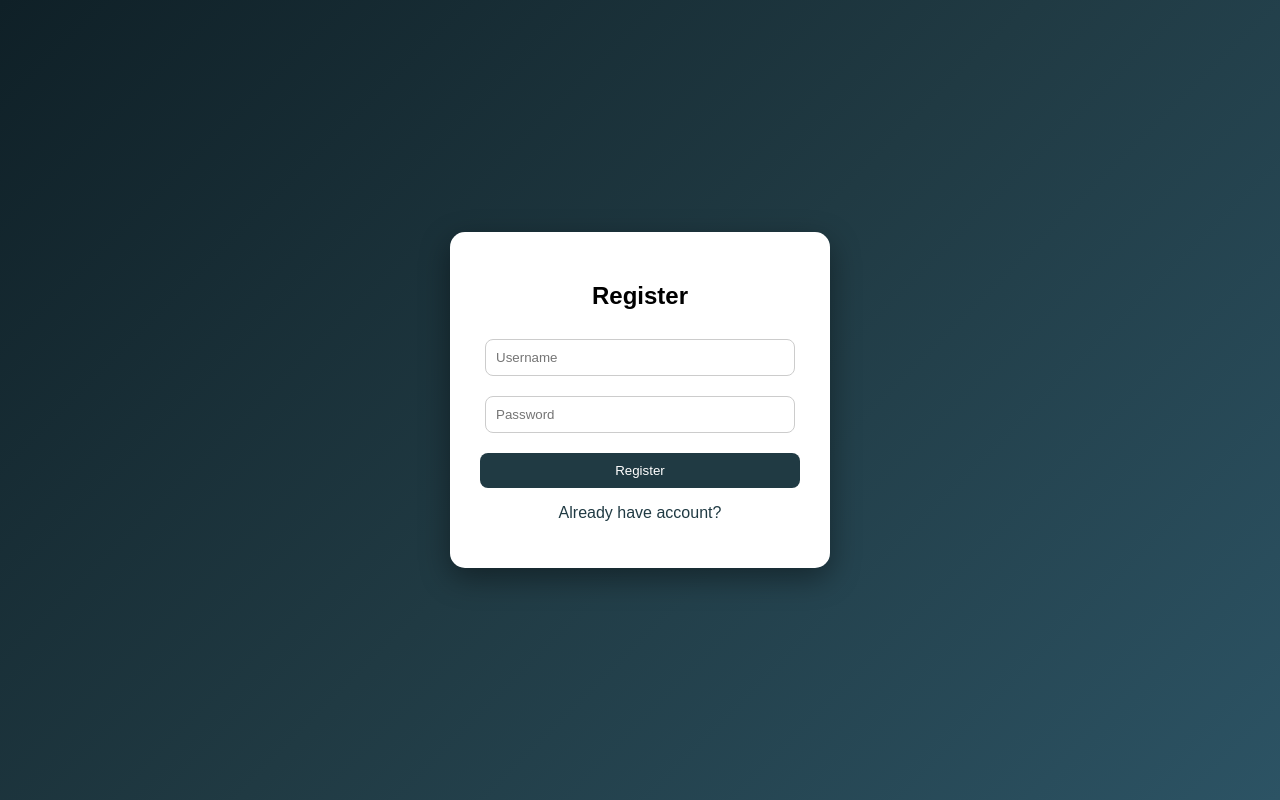
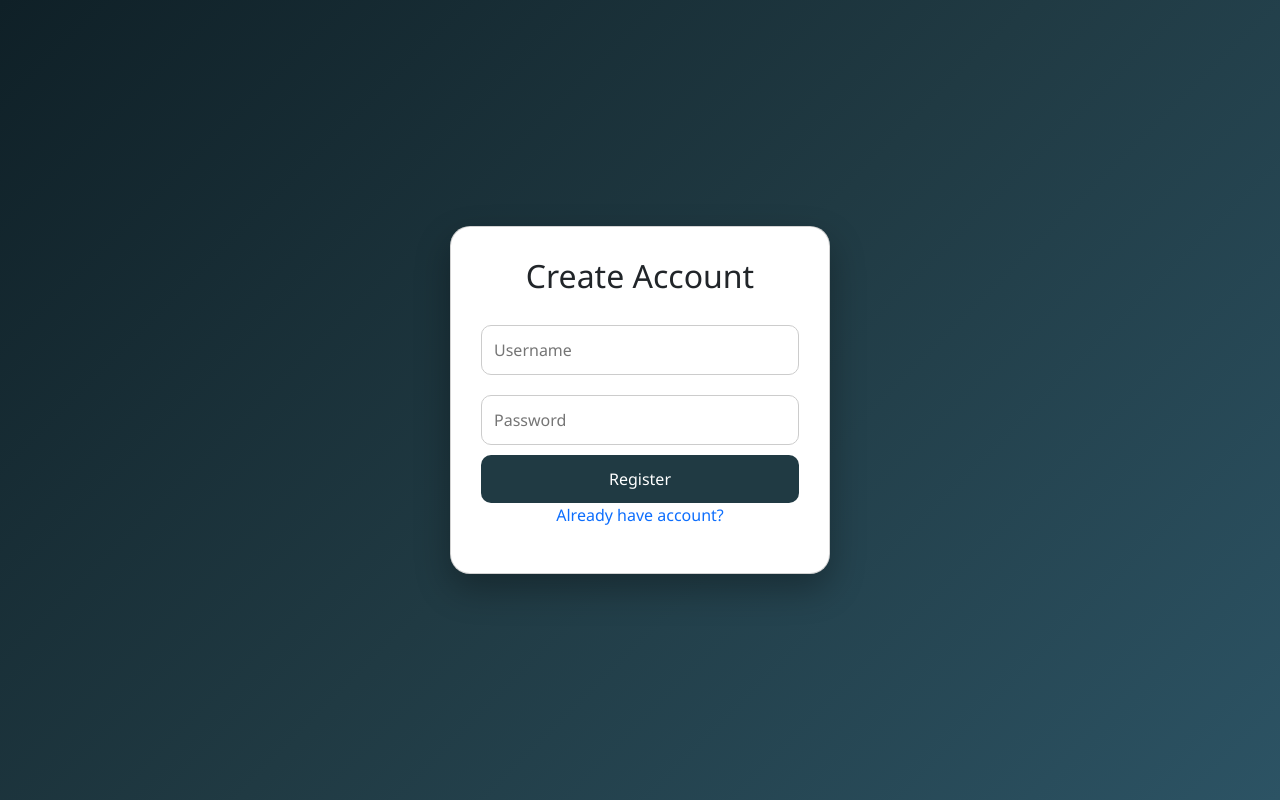
Before and after one commit to Prathika0305/PasswordAuthentication, a Flask app: template templates/register.html in a window 1280 px wide. Run offline with Flask 3, Linux system fonts and the light colour scheme; the template is opened without the code that fills it: most values are stand-ins (such as "Sample title", 1, 10 or a date in 2020).

Commit message:
Professional UI Upgrade

```diff
--- a/requirements.txt
+++ b/requirements.txt
@@ -1,3 +1,3 @@
 Flask
-Flask-Bcrypt
+bcrypt
 gunicorn
--- a/static/style.css
+++ b/static/style.css
@@ -0,0 +1,67 @@
+body{
+    margin:0;
+    font-family: 'Segoe UI', sans-serif;
+    background: linear-gradient(135deg,#0f2027,#203a43,#2c5364);
+    min-height:100vh;
+}
+
+.center{
+    display:flex;
+    justify-content:center;
+    align-items:center;
+    min-height:100vh;
+}
+
+.card{
+    width:380px;
+    background:white;
+    padding:30px;
+    border-radius:20px;
+    box-shadow:0 15px 35px rgba(0,0,0,.3);
+    text-align:center;
+}
+
+.card h2{
+    margin-bottom:20px;
+}
+
+input{
+    width:100%;
+    padding:12px;
+    margin:10px 0;
+    border-radius:10px;
+    border:1px solid #ccc;
+    box-sizing:border-box;
+}
+
+button{
+    width:100%;
+    padding:12px;
+    border:none;
+    border-radius:10px;
+    background:#203a43;
+    color:white;
+    font-size:16px;
+    cursor:pointer;
+}
+
+button:hover{
+    background:#0f2027;
+}
+
+.success{
+    color:green;
+}
+
+.error{
+    color:red;
+}
+
+a{
+    text-decoration:none;
+}
+
+.nav-btn{
+    width:200px;
+    margin:10px;
+}
--- a/templates/base.html
+++ b/templates/base.html
@@ -1,65 +1,20 @@
 <!DOCTYPE html>
 <html>
 <head>
-    <title>{{ title }}</title>
 
-    <style>
-        body {
-            margin: 0;
-            font-family: Arial;
-            background: linear-gradient(135deg, #0f2027, #203a43, #2c5364);
-            color: white;
-        }
+<title>{{ title }}</title>
 
-        .center {
-            display: flex;
-            justify-content: center;
-            align-items: center;
-            height: 100vh;
-        }
+<link href="https://cdn.jsdelivr.net/npm/bootstrap@5.3.3/dist/css/bootstrap.min.css" rel="stylesheet">
 
-        .card {
-            background: white;
-            color: black;
-            padding: 30px;
-            border-radius: 15px;
-            width: 320px;
-            box-shadow: 0px 10px 30px rgba(0,0,0,0.4);
-            text-align: center;
-        }
-
-        input {
-            width: 90%;
-            padding: 10px;
-            margin: 10px 0;
-            border-radius: 8px;
-            border: 1px solid #ccc;
-        }
-
-        button {
-            background: #203a43;
-            color: white;
-            border: none;
-            padding: 10px 20px;
-            width: 100%;
-            border-radius: 8px;
-            cursor: pointer;
-            margin-top: 10px;
-        }
-
-        button:hover {
-            background: #0f2027;
-        }
-
-        a {
-            text-decoration: none;
-            color: #203a43;
-        }
-    </style>
+<link rel="stylesheet"
+href="{{ url_for('static', filename='style.css') }}">
 
 </head>
 
 <body>
-    {% block content %}{% endblock %}
+
+{% block content %}
+{% endblock %}
+
 </body>
 </html>
--- a/templates/register.html
+++ b/templates/register.html
@@ -1,18 +1,70 @@
 {% extends "base.html" %}
+
 {% block content %}
 
 <div class="center">
-    <div class="card">
-        <h2>Register</h2>
 
-        <form method="POST">
-            <input type="text" name="username" placeholder="Username" required>
-            <input type="password" name="password" placeholder="Password" required>
-            <button type="submit">Register</button>
-        </form>
+<div class="card">
 
-        <p><a href="/login">Already have account?</a></p>
-    </div>
+<h2>Create Account</h2>
+
+<form method="POST">
+
+<input
+type="text"
+name="username"
+placeholder="Username"
+required>
+
+<input
+type="password"
+id="password"
+name="password"
+placeholder="Password"
+required>
+
+<small id="strength"></small>
+
+<button type="submit">
+Register
+</button>
+
+</form>
+
+<p>
+<a href="/login">
+Already have account?
+</a>
+</p>
+
 </div>
 
+</div>
+
+<script>
+
+let pwd=document.getElementById("password");
+let strength=document.getElementById("strength");
+
+pwd.addEventListener("keyup",function(){
+
+let value=pwd.value;
+
+if(value.length<8){
+strength.innerHTML="Weak Password";
+strength.style.color="red";
+}
+else if(value.length<12){
+strength.innerHTML="Medium Password";
+strength.style.color="orange";
+}
+else{
+strength.innerHTML="Strong Password";
+strength.style.color="green";
+}
+
+});
+
+</script>
+
 {% endblock %}
```
Also changed, not shown: templates/dashboard.html (+25 -9 lines), templates/home.html (+21 -7 lines), templates/login.html (+54 -6 lines), 1 other file.
